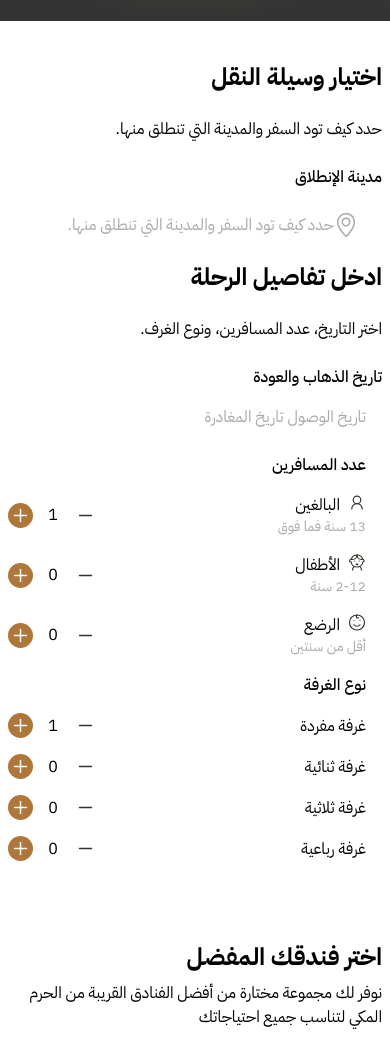
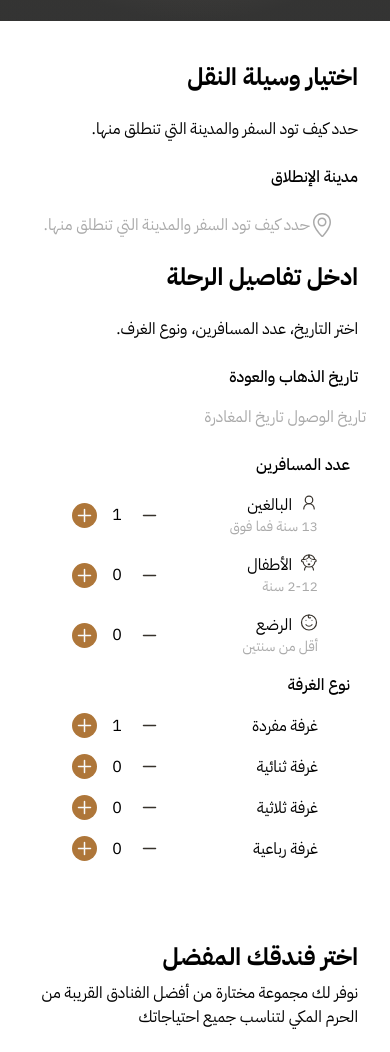
Before and after one commit to Radwasayed2001/hagz-omra, a Next.js app: page / in a window 390 px wide. Shown: the part 251-1303 px from the top of the page. Built offline with nearby package versions, Linux system fonts and the light colour scheme; grey boxes are pictures that could not be loaded.

Commit message:
fix responsive

```diff
--- a/src/app/page.js
+++ b/src/app/page.js
@@ -23,7 +23,7 @@ export default function Home() {
 
     <Transportation />
     <Details />
-    <div className="flex flex-wrap justify-between ps-4">
+    <div className="flex flex-wrap justify-between ">
     <TravellerNum />
     <RoomType />
     </div>
--- a/src/components/AdditionalServices.js
+++ b/src/components/AdditionalServices.js
@@ -4,7 +4,7 @@ import React from 'react'
 function AdditionalServices() {
     return (
         <>
-            <div className='max-w-full'>
+            <div className='max-w-full md:px-0 px-6'>
                 <h1 className='text-2xl font-bold mb-2 mt-12'>خدمات إضافية لتحسين تجربتك</h1>
                 <p className='mb-6'>اختر من بين مجموعة من الخدمات التي تجعل رحلتك أكثر راحة وسهولة.</p>
             </div>
--- a/src/components/DateChoice.js
+++ b/src/components/DateChoice.js
@@ -11,12 +11,12 @@ export default function DateChoice() {
   }
 
   return (
-    <div>
-      <h1 className='text-2xl font-bold mb-6'>ادخل تفاصيل الرحلة</h1>
-      <p className='mb-6'>اختر التاريخ، عدد المسافرين، ونوع الغرف.</p>
+    <div className=''>
+      <h1 className='text-2xl font-bold mb-6 md:px-0 px-6'>ادخل تفاصيل الرحلة</h1>
+      <p className='mb-6 md:px-0 px-6'>اختر التاريخ، عدد المسافرين، ونوع الغرف.</p>
 
       <div>
-        <h2 className='text-md font-medium mb-4'>تاريخ الذهاب والعودة</h2>
+        <h2 className='text-md font-medium mb-4 md:px-0 px-6'>تاريخ الذهاب والعودة</h2>
         {/* هذا هو الـClient Component */}
         <DateRangePickerClient onChange={handleDateChange} />
       </div>
--- a/src/components/Details.js
+++ b/src/components/Details.js
@@ -3,7 +3,7 @@ import DateChoice from './DateChoice'
 
 function Details() {
   return (
-    <div>
+    <div >
       <DateChoice />
     </div>
   )
--- a/src/components/HotelChoice.js
+++ b/src/components/HotelChoice.js
@@ -4,7 +4,7 @@ import React from 'react'
 function HotelChoice() {
   return (
     <>
-        <div className='max-w-full'>
+        <div className='max-w-full md:px-0 px-6'>
           <h1 className='text-2xl font-bold mb-2 mt-12'>اختر فندقك المفضل</h1>
           <p className='mb-6'>نوفر لك مجموعة مختارة من أفضل الفنادق القريبة من الحرم المكي لتناسب جميع احتياجاتك</p>
 
@@ -21,7 +21,6 @@ function HotelChoice() {
     <div
       style={{
         height: '200px',
-        width: '100%',
         position: 'relative',
         overflow: 'hidden',
         borderTopLeftRadius: '8px',
--- a/src/components/RoomType.js
+++ b/src/components/RoomType.js
@@ -3,9 +3,9 @@ import React from 'react'
 function RoomType() {
   return (
     <>
-      <section className="bg-white lg:w-[45%]  w-full flex flex-col justify-center mb-8">
+      <section className="bg-white lg:w-[45%]  w-full flex flex-col justify-center mb-8  md:px-4 px-8">
         <h2  className='text-md font-medium mb-4'>نوع الغرفة</h2>
-        <div className="flex flex-col gap-4">
+        <div className="flex flex-col gap-4  md:px-6 px-8">
 
           <div className="flex items-center w-[100%] justify-between">
             <p>غرفة مفردة</p>
--- a/src/components/Testimonials.js
+++ b/src/components/Testimonials.js
@@ -8,9 +8,9 @@ function Testimonials() {
                 <p className="mt-1 text-center text-[#37322C] dark:text-neutral-400 text-lg">تعرّف على تجارب الحجاج والمعتمرين مع خدماتنا</p>
             </div>
 
-            <div className="grid md:grid-cols-2 lg:grid-cols-3 gap-x-8 gap-y-12 max-md:justify-center text-center max-lg:max-w-3xl max-md:max-w-lg mx-auto mt-16">
+            <div className="grid md:grid-cols-2 lg:grid-cols-3 gap-x-8 gap-y-12 max-md:justify-center text-center max-lg:max-w-3xl max-md:max-w-lg mx-auto mt-16 md:px-0 px-6">
                 <div>
-                    <div className='flex justify-between w-full items-center'>
+                    <div className='flex justify-between items-center'>
                         <div className="flex items-center gap-4">
                             <div className="w-[50px] h-[50px] rounded-full flex items-center justify-center overflow-hidden">
                                 <img src="/person1.png" className="w-[100px] h-[100px] rounded-full object-top object-contain mt-12" />
--- a/src/components/Transportation.js
+++ b/src/components/Transportation.js
@@ -4,11 +4,11 @@ import { SlLocationPin } from "react-icons/sl";
 function Transportation() {
   return (
     <>
-    <div>
+    <div className='md:px-0 px-6'>
       <h1 className='text-2xl font-bold mb-6'>اختيار وسيلة النقل</h1>
       <p className='mb-6'>حدد كيف تود السفر والمدينة التي تنطلق منها.</p>
       </div>
-      <div>
+      <div className='md:px-0 px-6'>
       <h1 className='text-md font-[500] mb-6'>مدينة الإنطلاق</h1>
       <p className='mb-6 ps-4 flex items-center text-[#aaa]'> <SlLocationPin className='ms-2 text-2xl flex'/>حدد كيف تود السفر والمدينة التي تنطلق منها.</p>
       </div>
--- a/src/components/TravellerNum.js
+++ b/src/components/TravellerNum.js
@@ -3,9 +3,9 @@ import React from 'react'
 function TravellerNum() {
   return (
     <>
-      <section className="bg-white lg:w-[45%]  w-full flex flex-col justify-center mb-4">
+      <section className="bg-white lg:w-[45%]  w-full flex flex-col justify-center mb-4 md:px-4 px-8">
         <h2  className='text-md font-medium mb-4'>عدد المسافرين</h2>
-        <div className="flex flex-col gap-4">
+        <div className="flex flex-col gap-4 md:px-6 px-8">
 
           <div className="flex items-center w-[100%] justify-between">
             <div>
```
